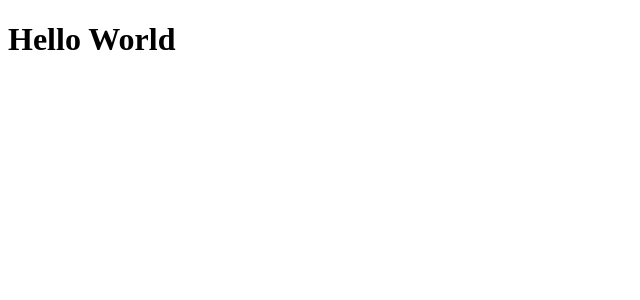
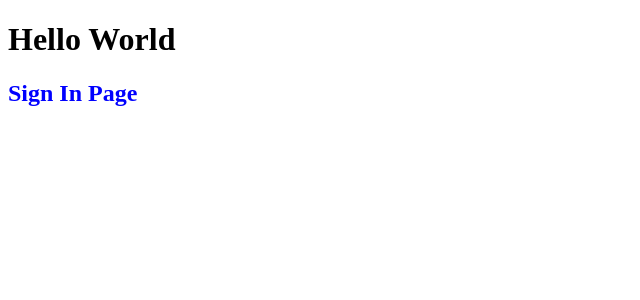
Before and after one commit to ajaya-work/Learning, an Angular app: page / in a window 1280 px wide. Shown: the top 300 px of the page, without its empty margins (0-640 px from the left). Built offline with nearby package versions, Linux system fonts and the light colour scheme.

Commit message:
component advance

```diff
--- a/src/app/app.html
+++ b/src/app/app.html
@@ -1 +1,2 @@
 <H1> Hello World</H1>
+<app-signin></app-signin>
--- a/src/app/app.ts
+++ b/src/app/app.ts
@@ -1,10 +1,11 @@
 import { Component, signal } from '@angular/core';
 import { RouterOutlet } from '@angular/router';
+import { Signin } from './signin/signin';
 
 
 @Component({
   selector: 'app-root',
-  imports: [],
+  imports: [Signin],
   templateUrl: './app.html',
   styleUrl: './app.scss'
 })
--- /dev/null
+++ b/src/app/signin/signin.html
@@ -0,0 +1 @@
+<h2>{{title}}</h2>
--- /dev/null
+++ b/src/app/signin/signin.scss
@@ -0,0 +1,3 @@
+h2{
+    color: blue;
+}
--- /dev/null
+++ b/src/app/signin/signin.ts
@@ -0,0 +1,15 @@
+import {Component} from '@angular/core';
+
+@Component({
+  selector: 'app-signin',
+//   template: '<h2>Sign In</h2>',
+//   styles:[`
+//   h2 {
+//         color: blue;
+//     }`]
+    templateUrl: './signin.html',
+    styleUrl: './signin.scss'
+})
+export class Signin {
+  title = 'Sign In Page';
+}
```
